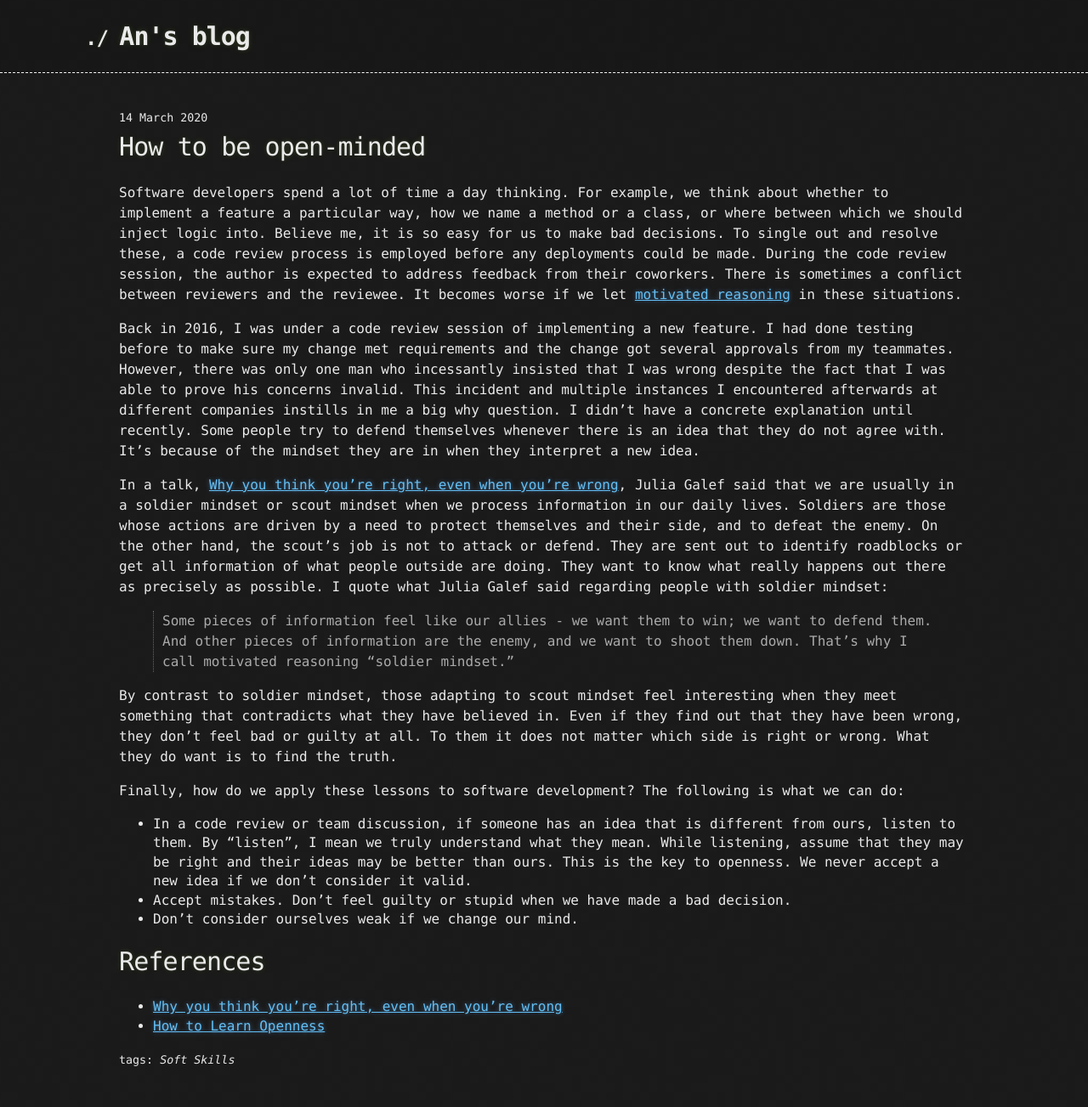
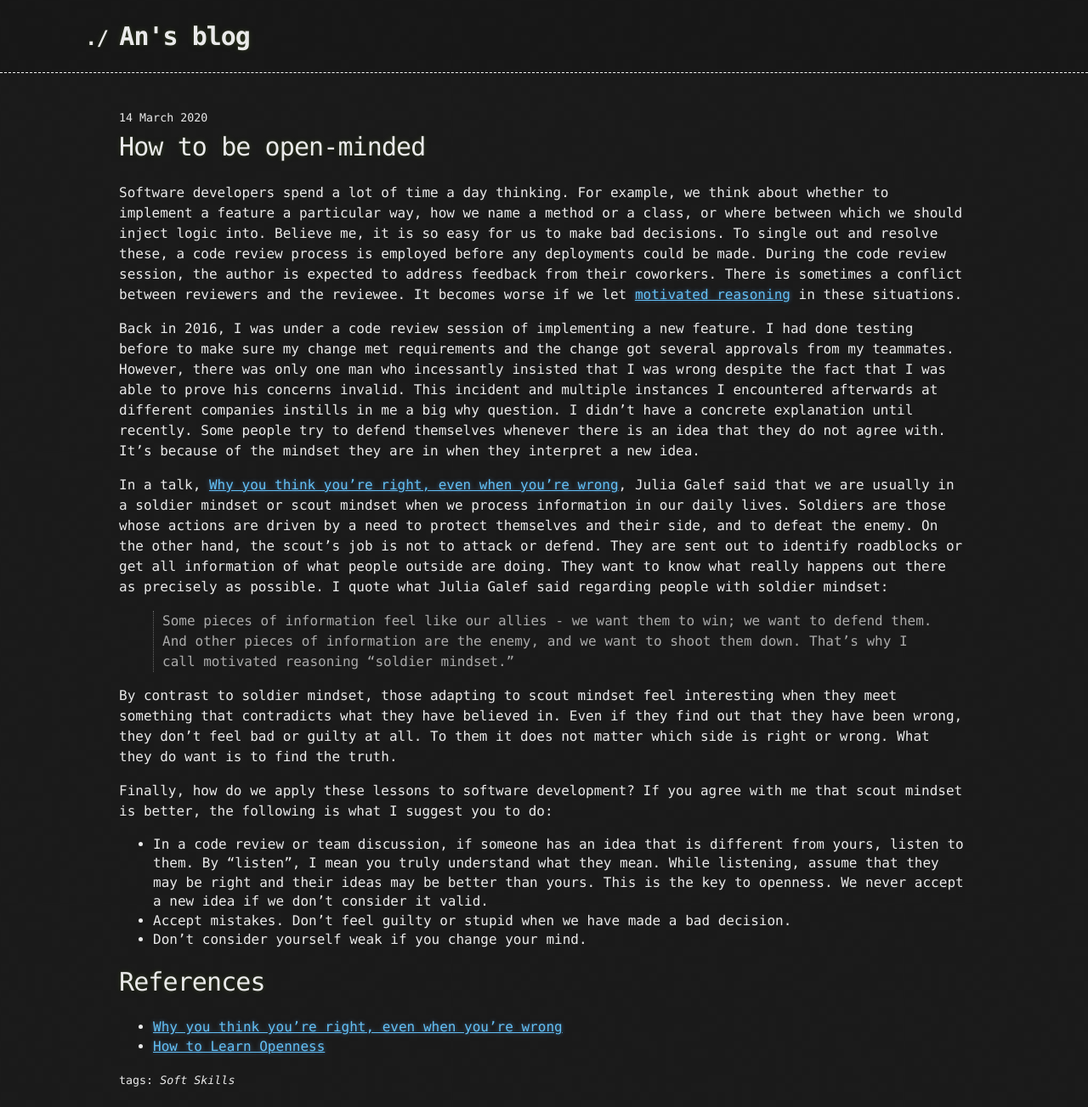
Before and after one commit to anlnt/anlnt.github.io, a Jekyll site: the page built from _posts/2020-03-14-how-to-be-open-minded.markdown, in a window 1280 px wide. Shown: the whole page at 85% size. Built offline with Jekyll 4.4.1, drawn with Linux system fonts in a browser that asks for light colours; before the commit the page ends 1279 px from its top, so only the background shows below that.

Commit message:
Update 2020-03-14-how-to-be-open-minded.markdown

```diff
--- a/_posts/2020-03-14-how-to-be-open-minded.markdown
+++ b/_posts/2020-03-14-how-to-be-open-minded.markdown
@@ -14,10 +14,10 @@ In a talk, [Why you think you're right, even when you're wrong](https://www.ted.
 
 By contrast to soldier mindset, those adapting to scout mindset feel interesting when they meet something that contradicts what they have believed in. Even if they find out that they have been wrong, they don't feel bad or guilty at all. To them it does not matter which side is right or wrong. What they do want is to find the truth.
 
-Finally, how do we apply these lessons to software development? The following is what we can do:
-- In a code review or team discussion, if someone has an idea that is different from ours, listen to them. By "listen", I mean we truly understand what they mean. While listening, assume that they may be right and their ideas may be better than ours. This is the key to openness. We never accept a new idea if we don't consider it valid.
+Finally, how do we apply these lessons to software development? If you agree with me that scout mindset is better, the following is what I suggest you to do:
+- In a code review or team discussion, if someone has an idea that is different from yours, listen to them. By "listen", I mean you truly understand what they mean. While listening, assume that they may be right and their ideas may be better than yours. This is the key to openness. We never accept a new idea if we don't consider it valid.
 - Accept mistakes. Don't feel guilty or stupid when we have made a bad decision.
-- Don't consider ourselves weak if we change our mind.
+- Don't consider yourself weak if you change your mind.
 
 # References
 
```
